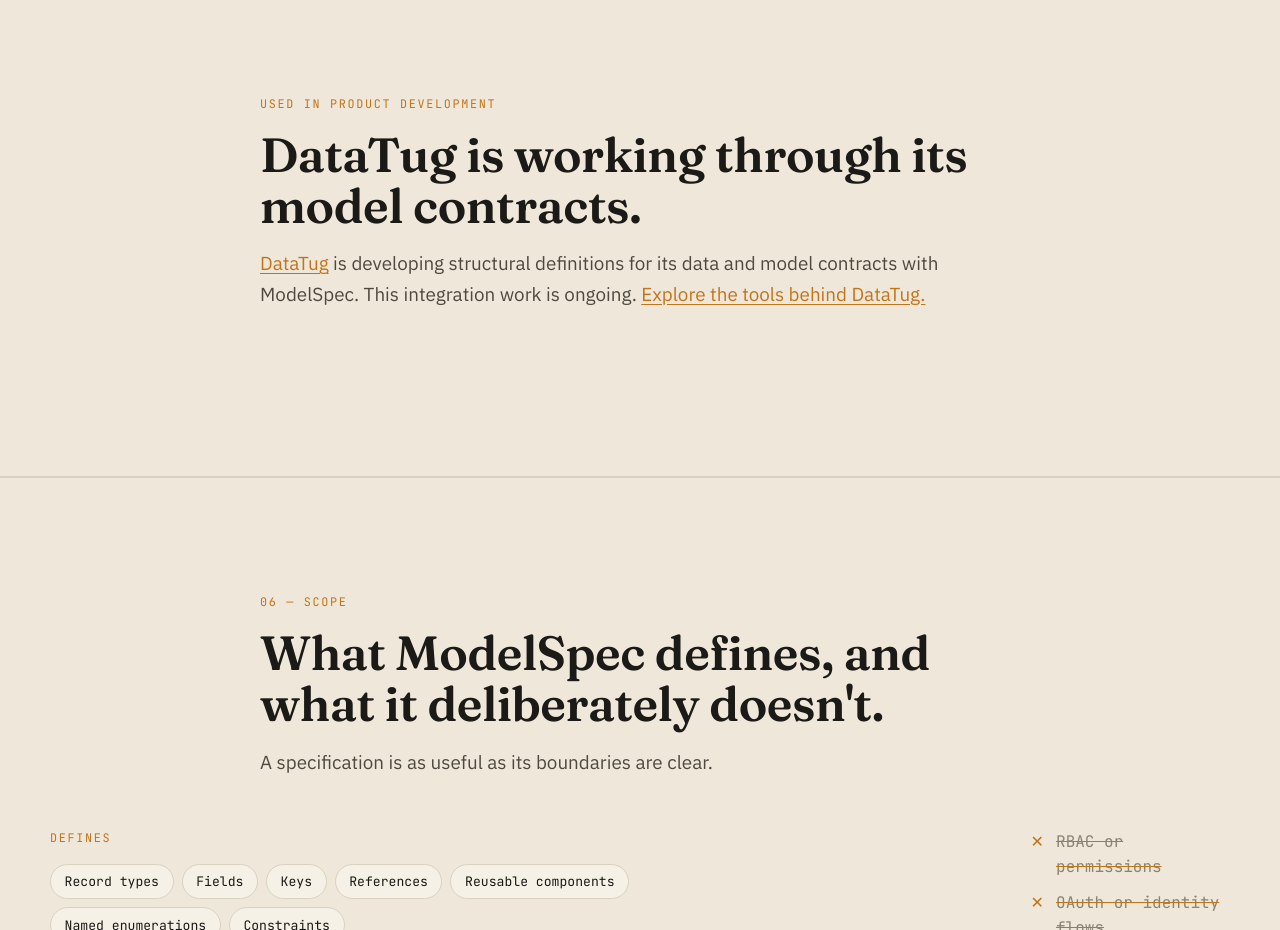
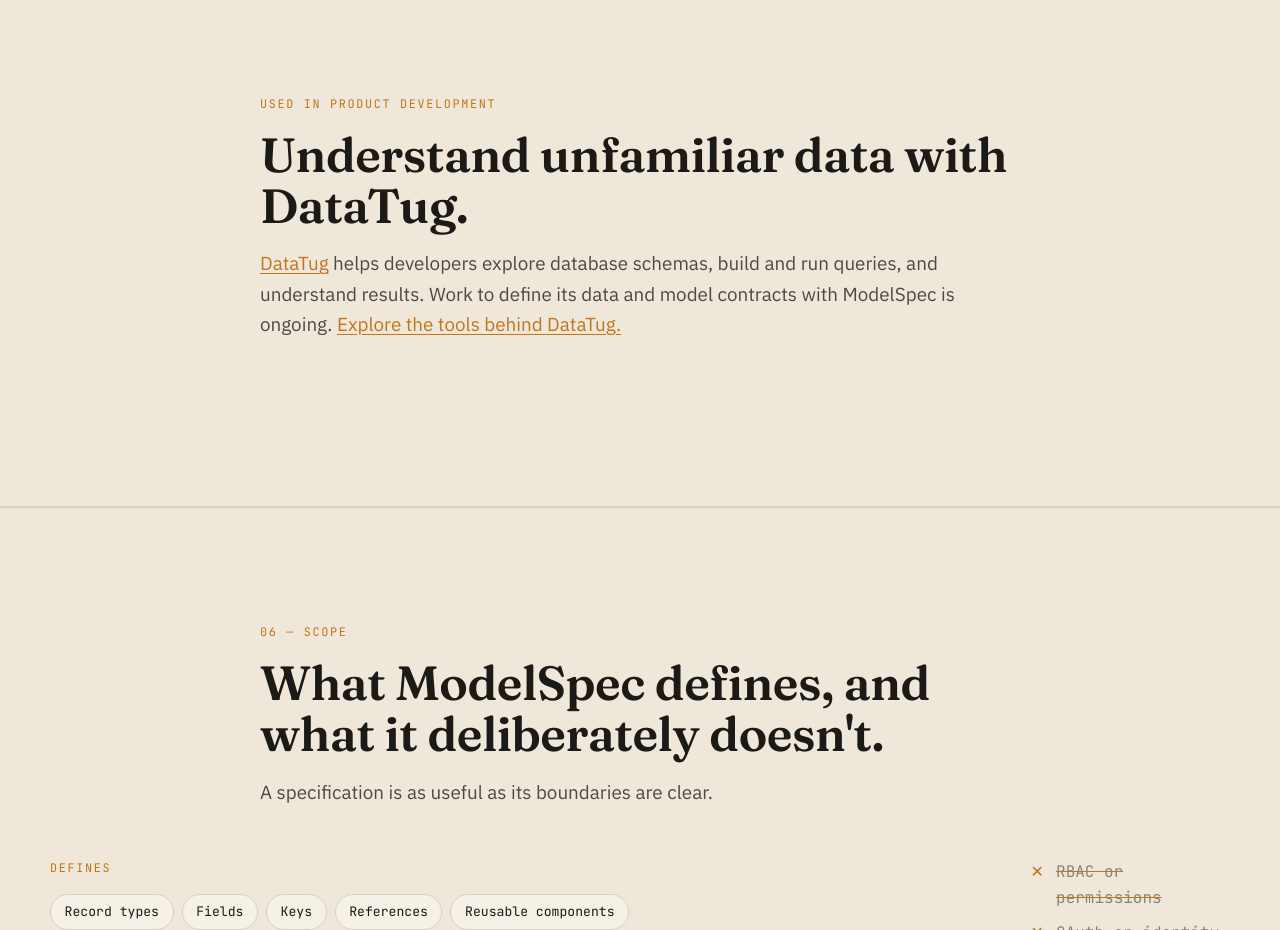
Before and after one commit to specscore/modelspec, a website: page public/index.html in a window 1280 px wide. Shown: the part 6900-7830 px from the top of the page. Drawn offline with Linux system fonts and the light colour scheme.

Commit message:
docs: lead DataTug promotions with database workspace benefits

```diff
--- a/public/index.html
+++ b/public/index.html
@@ -375,8 +375,8 @@
     <section id="datatug-development" class="band band--alt">
       <div class="band-head reveal">
         <p class="section-label">Used in product development</p>
-        <h2>DataTug is working through its model contracts.</h2>
-        <p class="section-sub"><a href="https://datatug.app">DataTug</a> is developing structural definitions for its data and model contracts with ModelSpec. This integration work is ongoing. <a href="https://datatug.app/en/under-the-hood/tools-we-built/#contracts">Explore the tools behind DataTug.</a></p>
+        <h2>Understand unfamiliar data with DataTug.</h2>
+        <p class="section-sub"><a href="https://datatug.app">DataTug</a> helps developers explore database schemas, build and run queries, and understand results. Work to define its data and model contracts with ModelSpec is ongoing. <a href="https://datatug.app/en/under-the-hood/tools-we-built/#contracts">Explore the tools behind DataTug.</a></p>
       </div>
     </section>
 
```
